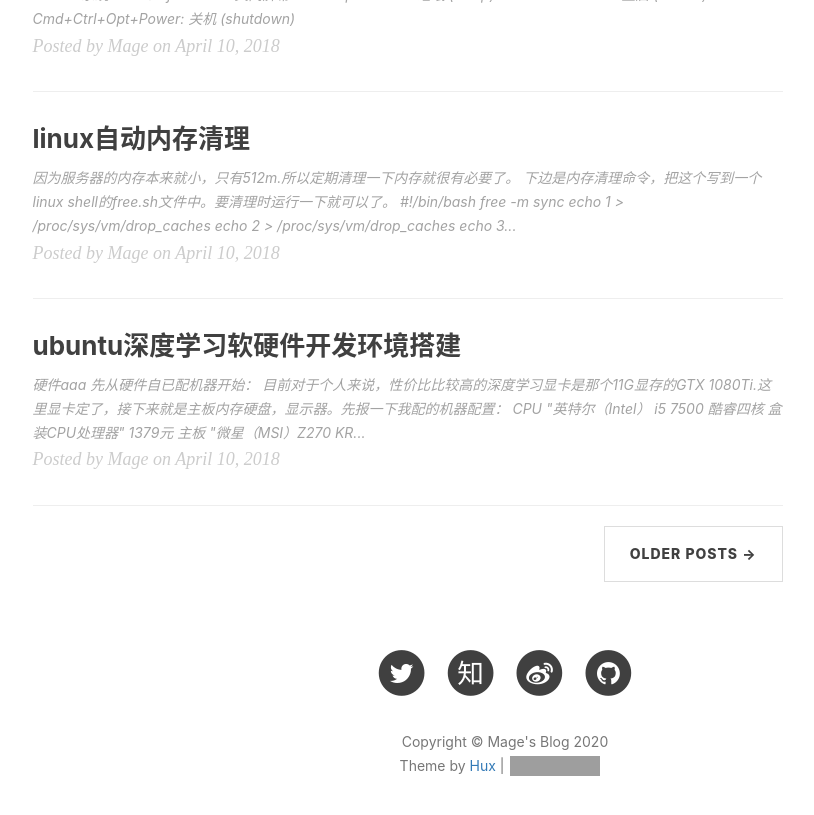
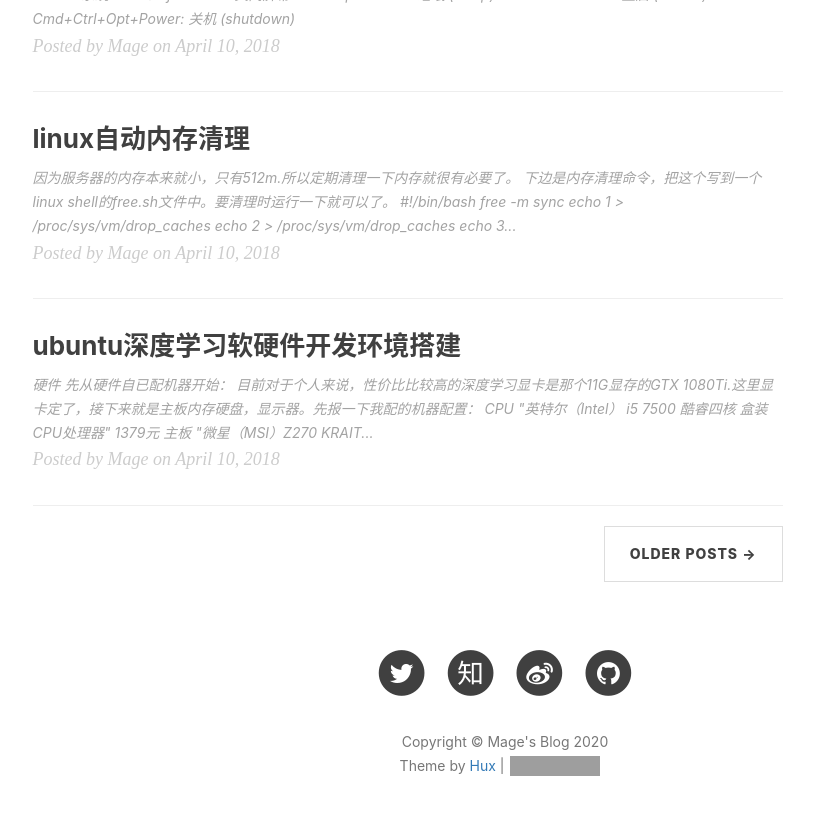
Before and after one commit to kingask/kingask.github.io, a Jekyll site: the page built from index.html, in a window 1280 px wide and 900 px high, scrolled down 2071 px. Shown: the top 815 px of the window, without its empty margins (135-949 px from the left). Built offline with Jekyll 4.4.1, drawn with Linux system fonts in a browser that asks for light colours; nearby versions of some CDN libraries; the list of posts is cut into pages by our own code; comment, search, counter and statistics services are not loaded; grey boxes are pictures that could not be loaded.

Commit message:
Update 2018-04-10-jqxuHard.markdown

```diff
--- a/_posts/2018-04-10-jqxuHard.markdown
+++ b/_posts/2018-04-10-jqxuHard.markdown
@@ -8,7 +8,7 @@ header-img: "img/post-bg-universe.jpg"
 tags:
     - 机器学习
 ---
-## 硬件aaa ##
+## 硬件 ##
 先从硬件自已配机器开始：
 目前对于个人来说，性价比比较高的深度学习显卡是那个11G显存的GTX 1080Ti.这里显卡定了，接下来就是主板内存硬盘，显示器。先报一下我配的机器配置：
 
```
Also changed, not shown: other parts of _posts/2018-04-10-jqxuHard.markdown (+1 -1 lines).
